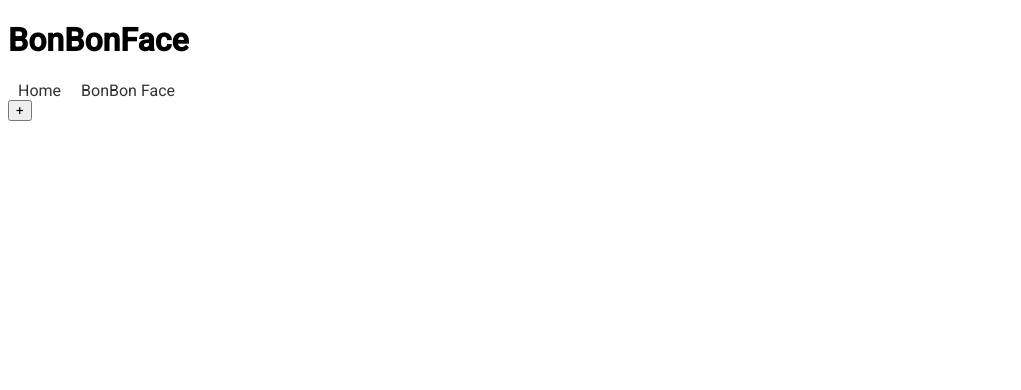
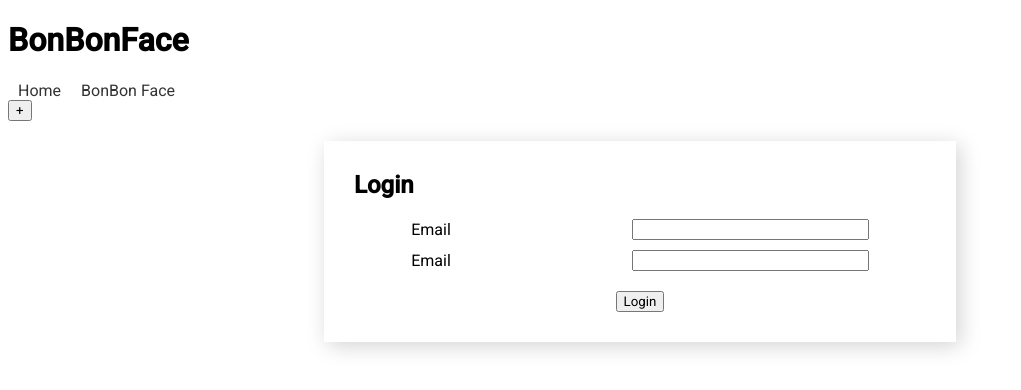
Before and after one commit to LoloziAnas/bonbonface-angular-v15-web, an Angular app: page /auth/login in a window 1280 px wide. Before the commit this address led to /. Shown: the top 390 px of the page, without its empty margins (0-1021 px from the left). Built offline with nearby package versions, Linux system fonts and the light colour scheme.

Commit message:
implement module auth & login component

```diff
--- a/src/app/app.module.ts
+++ b/src/app/app.module.ts
@@ -5,6 +5,7 @@ import { AppRoutingModule } from './app-routing.module';
 import {CoreModule} from "./core/core.module";
 import {FaceBonsModule} from "./face-bons/face-bons.module";
 import {LoadingPageModule} from "./loading-page/loading-page.module";
+import {AuthModule} from "./auth/auth.module";
 
 @NgModule({
   declarations: [
@@ -14,8 +15,8 @@ import {LoadingPageModule} from "./loading-page/loading-page.module";
     BrowserModule,
     AppRoutingModule,
     CoreModule,
-    FaceBonsModule,
-    LoadingPageModule
+    LoadingPageModule,
+    AuthModule
   ],
   providers: [],
   bootstrap: [AppComponent]
--- /dev/null
+++ b/src/app/auth/components/login/login.component.html
@@ -0,0 +1,14 @@
+<div class="form-card">
+  <h2>Login</h2>
+  <div class="form-group">
+    <label for="email">Email</label>
+    <input type="text" id="email">
+  </div>
+  <div class="form-group">
+    <label for="password">Email</label>
+    <input type="text" id="password">
+  </div>
+  <div class="action-buttons">
+    <button (click)="onLogin()">Login</button>
+  </div>
+</div>
--- /dev/null
+++ b/src/app/auth/components/login/login.component.scss
@@ -0,0 +1,28 @@
+.form-card {
+  box-sizing: border-box;
+  width: 50%;
+  margin: 20px auto;
+  padding: 10px 30px;
+  box-shadow: lightgray 4px 4px 20px;
+}
+
+.form-group {
+  margin: 10px auto;
+  width: 80%;
+  display: flex;
+  align-items: center;
+  justify-content: space-between;
+}
+
+input, textarea {
+  width: 50%;
+}
+
+.action-buttons {
+  width: 100%;
+}
+
+button {
+  display: block;
+  margin: 20px auto;
+}
--- /dev/null
+++ b/src/app/auth/components/login/login.component.ts
@@ -0,0 +1,21 @@
+import { Component, OnInit } from '@angular/core';
+import {AuthService} from "../../../core/services/auth.service";
+import {Router} from "@angular/router";
+
+@Component({
+  selector: 'app-login',
+  templateUrl: './login.component.html',
+  styleUrls: ['./login.component.scss']
+})
+export class LoginComponent implements OnInit {
+
+  constructor(private authService: AuthService, private router: Router) { }
+
+  ngOnInit(): void {
+  }
+  onLogin(){
+    this.authService.login();
+    this.router.navigateByUrl('/facesnaps');
+  }
+
+}
--- a/src/app/core/services/auth.service.ts
+++ b/src/app/core/services/auth.service.ts
@@ -5,10 +5,13 @@ import { Injectable } from '@angular/core';
 })
 export class AuthService {
 
-  private token = 'myFakeToken'
+  private token!:string;
   constructor() { }
 
   getToken():string{
     return this.token;
   }
+  login(){
+    this.token = 'MyFakeToken';
+  }
 }
```
Also changed, not shown: src/app/auth/auth-routing.module.ts (added, +19 -0 lines), src/app/auth/auth.module.ts (added, +17 -0 lines).
